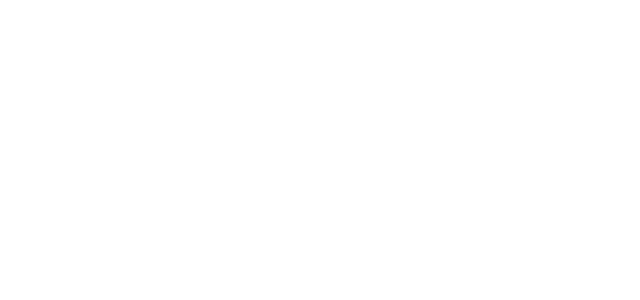
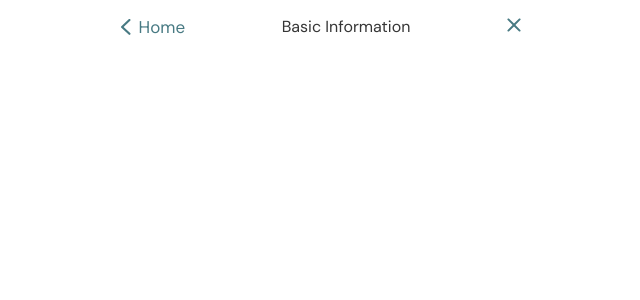
Before and after one commit to genesisvb/pawsible, a React (Create React App) app: page /intake in a window 1280 px wide. Before the commit this address had no page. Shown: the top 300 px of the page, without its empty margins (319-959 px from the left). Built offline with nearby package versions, Linux system fonts and the light colour scheme.

Commit message:
Add Intake Page

```diff
--- a/src/App.jsx
+++ b/src/App.jsx
@@ -2,14 +2,16 @@
 import "./App.scss";
 import LoginPage from "./pages/LoginPage/LoginPage";
 import HomePage from "./pages/HomePage/HomePage";
+import IntakePage from "./pages/IntakePage/IntakePage";
 
 function App() {
   return (
     <div className="app">
       <BrowserRouter>
         <Routes>
+          <Route path="/login" element={<LoginPage />} />
           <Route path="/" element={<HomePage />} />
-          <Route path="/login" element={<LoginPage />} />
+          <Route path="/intake" element={<IntakePage />} />
         </Routes>
       </BrowserRouter>
     </div>
--- a/src/pages/HomePage/HomePage.jsx
+++ b/src/pages/HomePage/HomePage.jsx
@@ -10,6 +10,7 @@
 import notifications from "../../assets/images/icons/notifications.svg";
 import cat2 from "../../assets/images/cat-2.svg";
 import Footer from "../../components/Footer/Footer";
+import { Link } from "react-router-dom";
 
 function HomePage() {
   return (
@@ -31,11 +32,13 @@
           <h1 className="section__title">Select the category</h1>
           <div className="section__categories">
             <div className="section__icons">
-              <img
-                className="section__icon"
-                src={intakeIcon}
-                alt="intake icon"
-              />
+              <Link to="/intake">
+                <img
+                  className="section__icon"
+                  src={intakeIcon}
+                  alt="intake icon"
+                />
+              </Link>
               <p className="section__icon-description">Intake</p>
             </div>
 
--- /dev/null
+++ b/src/pages/IntakePage/IntakePage.jsx
@@ -0,0 +1,33 @@
+import "./IntakePage.scss";
+import arrowLeft from "../../assets/images/icons/chevron-left.svg";
+import closeIcon from "../../assets/images/icons/close-icon.svg";
+import { Link } from "react-router-dom";
+
+function IntakePage() {
+  return (
+    <div className="intake-header">
+      <Link className="intake-header__link" to="/">
+        <img
+          className="intake-header__link-icon"
+          src={arrowLeft}
+          alt="arrow back"
+        />
+        <p className="intake-header__text">Home</p>
+      </Link>
+
+      <div className="intake-header__title-wrapper">
+        <p className="intake-header__title">Basic Information</p>
+      </div>
+
+      <div className="intake-header__button-wrapper">
+        <img
+          className="intake-header__button"
+          src={closeIcon}
+          alt="close icon"
+        />
+      </div>
+    </div>
+  );
+}
+
+export default IntakePage;
--- /dev/null
+++ b/src/pages/IntakePage/IntakePage.scss
@@ -0,0 +1,25 @@
+@use "../../styles/partials/variables" as *;
+
+.intake-header {
+  display: flex;
+  justify-content: space-between;
+  padding: 1rem;
+
+  &__link {
+    display: flex;
+    text-decoration: none;
+    justify-content: space-between;
+    gap: 0.5rem;
+    align-items: center;
+  }
+
+  &__link-icon {
+    height: 1rem;
+  }
+
+  &__text {
+    color: $primary-color-base;
+    font-weight: 400;
+    font-size: 1.0625rem;
+  }
+}
```
Also changed, not shown: src/assets/images/icons/chevron-left.svg (added).
